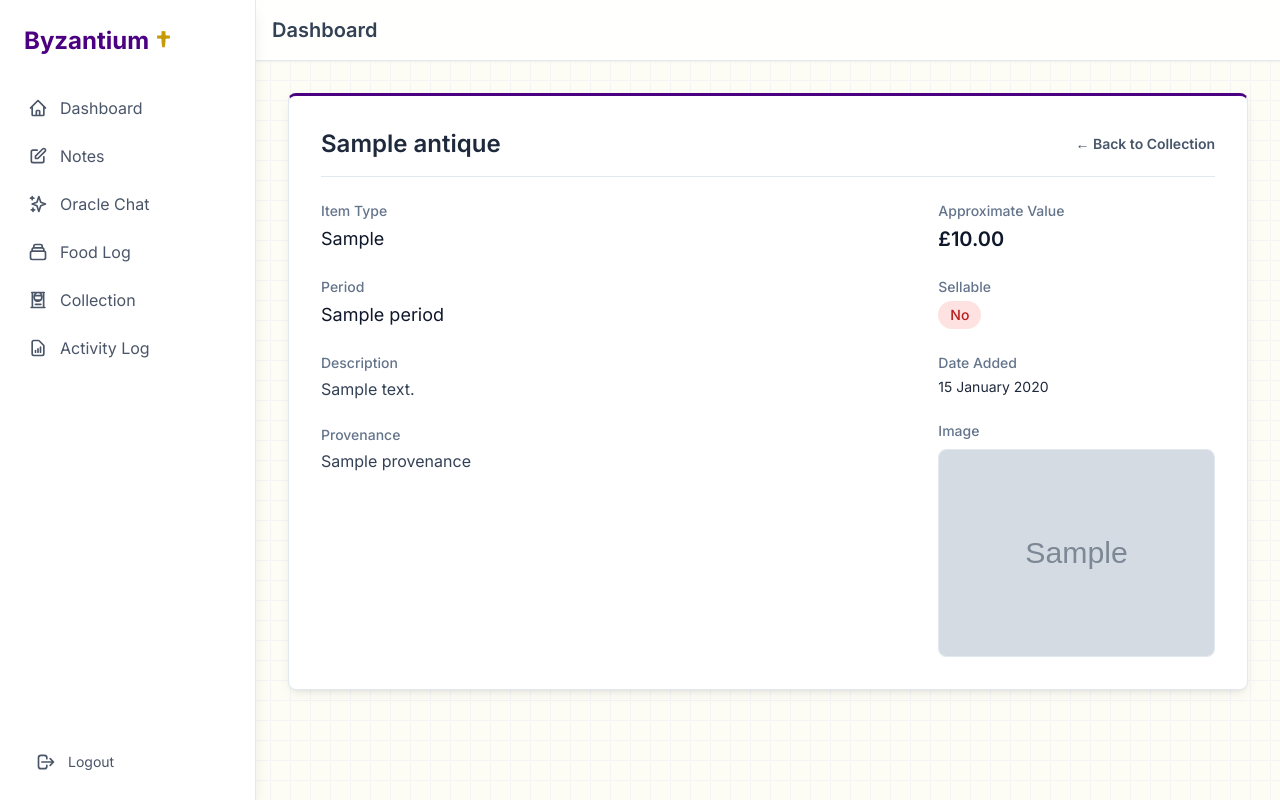
After one commit to HimsHimself/byzantium-app, a Flask app: page /collection/item/1 in a window 1280 px wide. The commit adds this page. Run offline with Flask 3, Linux system fonts and the light colour scheme; the visitor is signed in with stand-in values (Sample User, id 1); grey boxes marked "Sample" are stand-in pictures; a database or web service that is not in the repository returns one stand-in record (values such as "Sample title"); parts of the project's set-up code (start-up, migrations or seed data) failed here and were passed over; some libraries are stand-ins or nearby versions.

Commit message:
Added the ability to view items in the collection

```diff
--- a/app.py
+++ b/app.py
@@ -565,6 +565,25 @@ def collection_page():
         flash("Error fetching collection.", "error")
         return redirect(url_for('hello'))
 
+@app.route('/collection/item/<int:item_id>')
+@login_required
+def view_collection_item(item_id):
+    try:
+        conn = get_db()
+        with conn.cursor(cursor_factory=RealDictCursor) as cur:
+            cur.execute("SELECT * FROM antiques WHERE id = %s AND user_id = 1", (item_id,))
+            item = cur.fetchone()
+
+        if not item:
+            flash('Collection item not found.', 'error')
+            return redirect(url_for('collection_page'))
+
+        return render_template('view_item.html', item=item)
+    except Exception as e:
+        log_activity('error', details={"function": "view_collection_item", "error": str(e)})
+        flash("Error fetching item details.", "error")
+        return redirect(url_for('collection_page'))
+
 @app.route('/collection/add', methods=['GET', 'POST'])
 @login_required
 def add_collection_item():
@@ -625,14 +644,17 @@ def add_collection_item():
     # --- GET Request Logic ---
     try:
         with conn.cursor() as cur:
-            cur.execute("SELECT DISTINCT item_type FROM antiques WHERE item_type IS NOT NULL ORDER BY item_type")
+            cur.execute("SELECT DISTINCT item_type FROM antiques WHERE item_type IS NOT NULL AND item_type != '' ORDER BY item_type")
             item_types = [row[0] for row in cur.fetchall()]
+            cur.execute("SELECT DISTINCT period FROM antiques WHERE period IS NOT NULL AND period != '' ORDER BY period")
+            periods = [row[0] for row in cur.fetchall()]
     except Exception as e:
         log_activity('error', details={"function": "add_collection_item_get", "error": str(e)})
-        flash("Error fetching item types.", "error")
+        flash("Error fetching suggestions.", "error")
         item_types = []
+        periods = []
 
-    return render_template('add_item.html', item_types=item_types)
+    return render_template('add_item.html', item_types=item_types, periods=periods)
 
 
 # --- Oracle Chat (Gemini) Routes ---
--- a/templates/collection.html
+++ b/templates/collection.html
@@ -27,7 +27,11 @@
                 {% if items %}
                     {% for item in items %}
                     <tr class="bg-white border-b hover:bg-slate-50">
-                        <td class="px-6 py-4 font-medium text-slate-900 whitespace-nowrap">{{ item.name }}</td>
+                        <td class="px-6 py-4 font-medium text-slate-900 whitespace-nowrap">
+                            <a href="{{ url_for('view_collection_item', item_id=item.id) }}" class="font-medium text-purple-600 hover:text-purple-800 hover:underline">
+                                {{ item.name }}
+                            </a>
+                        </td>
                         <td class="px-6 py-4">{{ item.item_type or 'N/A' }}</td>
                         <td class="px-6 py-4">{% if item.approximate_value is not none %}£{{ "%.2f"|format(item.approximate_value) }}{% else %}N/A{% endif %}</td>
                         <td class="px-6 py-4">
--- /dev/null
+++ b/templates/view_item.html
@@ -0,0 +1,82 @@
+{% extends "index.html" %}
+
+{% block content %}
+<div class="content-card rounded-lg p-6 md:p-8">
+    <div class="flex justify-between items-center mb-6 border-b border-slate-200 pb-4">
+        <h2 class="text-2xl font-semibold text-slate-800">
+            {{ item.name }}
+        </h2>
+        <a href="{{ url_for('collection_page') }}" class="text-sm font-semibold text-slate-600 hover:text-purple-700">
+            &larr; Back to Collection
+        </a>
+    </div>
+
+    <div class="grid grid-cols-1 md:grid-cols-3 gap-8">
+        <div class="md:col-span-2">
+            <dl class="space-y-6">
+                <div>
+                    <dt class="text-sm font-medium text-slate-500">Item Type</dt>
+                    <dd class="mt-1 text-lg text-slate-900">{{ item.item_type or 'N/A' }}</dd>
+                </div>
+
+                <div>
+                    <dt class="text-sm font-medium text-slate-500">Period</dt>
+                    <dd class="mt-1 text-lg text-slate-900">{{ item.period or 'N/A' }}</dd>
+                </div>
+
+                {% if item.description %}
+                <div>
+                    <dt class="text-sm font-medium text-slate-500">Description</dt>
+                    <dd class="mt-1 text-base text-slate-700 whitespace-pre-wrap">{{ item.description }}</dd>
+                </div>
+                {% endif %}
+
+                {% if item.provenance %}
+                <div>
+                    <dt class="text-sm font-medium text-slate-500">Provenance</dt>
+                    <dd class="mt-1 text-base text-slate-700 whitespace-pre-wrap">{{ item.provenance }}</dd>
+                </div>
+                {% endif %}
+            </dl>
+        </div>
+
+        <div class="md:col-span-1 space-y-6">
+            <div>
+                <dt class="text-sm font-medium text-slate-500">Approximate Value</dt>
+                <dd class="mt-1 text-xl font-semibold text-slate-900">
+                    {% if item.approximate_value is not none %}
+                        £{{ "%.2f"|format(item.approximate_value) }}
+                    {% else %}
+                        N/A
+                    {% endif %}
+                </dd>
+            </div>
+
+            <div>
+                <dt class="text-sm font-medium text-slate-500">Sellable</dt>
+                <dd class="mt-1">
+                     {% if item.is_sellable %}
+                        <span class="inline-flex items-center rounded-full bg-green-100 px-3 py-1 text-sm font-medium text-green-700">Yes</span>
+                    {% else %}
+                        <span class="inline-flex items-center rounded-full bg-red-100 px-3 py-1 text-sm font-medium text-red-700">No</span>
+                    {% endif %}
+                </dd>
+            </div>
+
+            <div>
+                 <dt class="text-sm font-medium text-slate-500">Date Added</dt>
+                 <dd class="mt-1 text-sm text-slate-800">{{ item.created_at.strftime('%d %B %Y') if item.created_at else 'N/A' }}</dd>
+            </div>
+
+            {% if item.image_url %}
+            <div>
+                <dt class="text-sm font-medium text-slate-500 mb-2">Image</dt>
+                <a href="{{ item.image_url }}" target="_blank" rel="noopener noreferrer">
+                    <img src="{{ item.image_url }}" alt="Image for {{ item.name }}" class="rounded-lg border border-slate-200 object-cover w-full h-auto max-h-80">
+                </a>
+            </div>
+            {% endif %}
+        </div>
+    </div>
+</div>
+{% endblock %}
```
Also changed, not shown: templates/add_item.html (+6 -1 lines), 1 other file.
